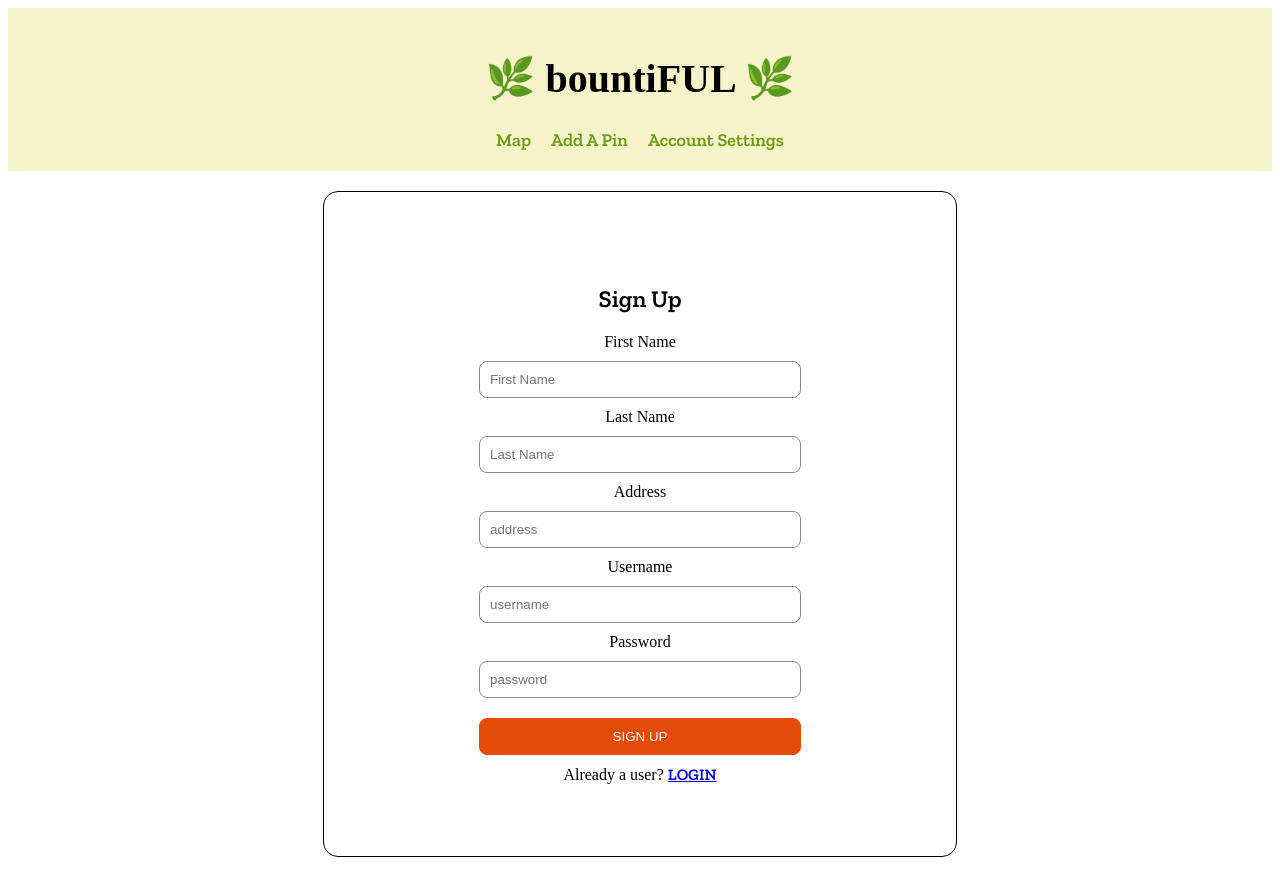
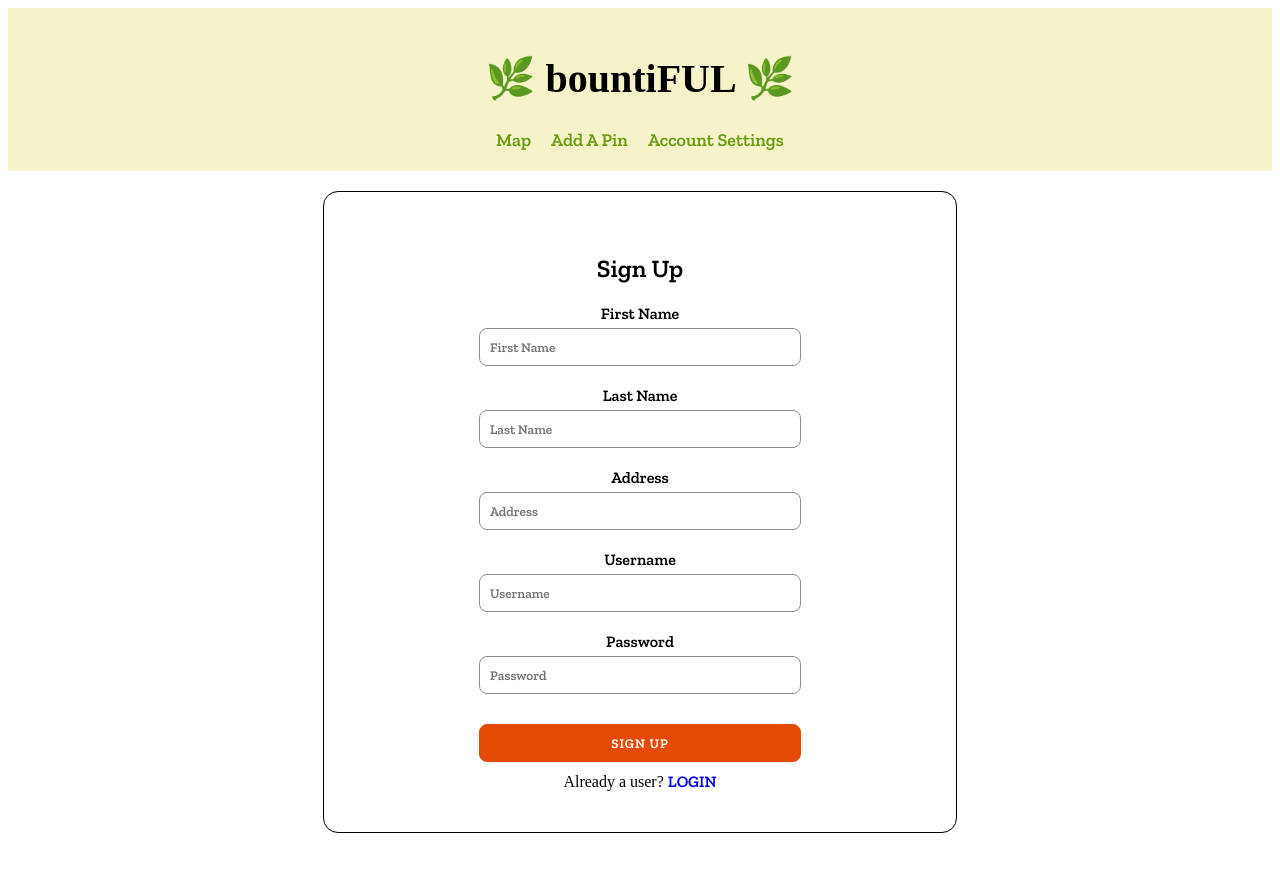
Before and after one commit to clayruh/ph5-final-bountiFUL, a React (Create React App) app in the folder client/: page /signup in a window 1280 px wide. After the commit the page ends 861 px from the top, so only its background shows below. Built offline with nearby package versions, Linux system fonts and the light colour scheme; no server answers; a web font is replaced by a local one.

Commit message:
make some input field updates

```diff
--- a/client/src/components/AddPinForm.jsx
+++ b/client/src/components/AddPinForm.jsx
@@ -122,13 +122,16 @@ export default function AddPinForm() {
         // resetting suggestions to empty, and address to the selected location
         setSuggestions([])
         setAddress(selectedLocation.name)
+        setSelectedSuggestion(selectedLocation)
         console.log("latitude", selectedLocation.latitude)
         console.log("longitude", selectedLocation.longitude)
       }
 
     return (
+        <div className="form-container">
             <form onSubmit={handleFormSubmit}>
-          <label htmlFor="upload-image">upload image</label>
+            <h2>Add a Pin</h2>
+            <label htmlFor="upload-image">Upload an image</label>
             <input
                 id="upload-image"
                 name="upload-image"
@@ -142,10 +145,10 @@ export default function AddPinForm() {
                 id="current-position"
                 name="current-position"
                 checked={optIn}
-            onChange={getCurrentPosition} />
-          <label htmlFor="current-position">use my current location</label>
+                onChange={getCurrentPosition}></input>
+            <label htmlFor="current-position">Use my current location</label>
             <br/>
-          <label htmlFor="address">address</label>
+            <label htmlFor="address">Address</label>
             <input
                 id="address"
                 name="address"
@@ -153,7 +156,7 @@ export default function AddPinForm() {
                 value={address}
                 onChange={(e) => {
                 setAddress(e.target.value)
-              setMinCharTyped(e.target.value.length >= 4)}}
+                setMinCharTyped(e.target.value.length >= 7)}}
                 disabled={optIn}
                 />
             <br/>
@@ -164,10 +167,11 @@ export default function AddPinForm() {
                 </li>
                 ) )}
             </ul>
-          <label htmlFor="comment">comment</label>
+            <label htmlFor="comment">Comment</label>
             <input type="text" name="comment"/>
             <br/>
-          <input type="submit" value="add a pin"/>
+            <input type="submit" value="ADD A PIN"/>
         </form>
+      </div>
     )
 }
--- a/client/src/components/User/Login.jsx
+++ b/client/src/components/User/Login.jsx
@@ -36,7 +36,7 @@ export default function Login() {
                 placeholder='username'
                 />
 
-                <label htmlFor="password">password</label>
+                <label htmlFor="password">Password</label>
                 <input id="password"
                 type="text"
                 onChange={handleChangePassword}
--- a/client/src/components/User/Signup.jsx
+++ b/client/src/components/User/Signup.jsx
@@ -52,7 +52,7 @@ export default function Signup() {
                 type="text"
                 onChange={handleChangeAddress}
                 value={address}
-                placeholder='address'
+                placeholder='Address'
                 />
 
                 <label htmlFor="username">Username</label>
@@ -60,7 +60,7 @@ export default function Signup() {
                 type="text"
                 onChange={handleChangeUsername}
                 value={username}
-                placeholder='username'
+                placeholder='Username'
                 />
 
                 <label htmlFor="password">Password</label>
@@ -68,7 +68,7 @@ export default function Signup() {
                 type="text"
                 onChange={handleChangePassword}
                 value={password}
-                placeholder='password'
+                placeholder='Password'
                 />
 
                 <input type="submit"
--- a/client/src/components/User/index.jsx
+++ b/client/src/components/User/index.jsx
@@ -21,6 +21,7 @@ export default function UserPanel() {
             <>
                 <h2>Hi {currentUser.fname} {currentUser.lname}</h2>
                 <p>username: {currentUser.username}</p>
+                <p>password: ********</p>
                 <p>address: {currentUser.address}</p>
 
                 <button onClick={logout}>Logout</button>
--- a/client/src/index.css
+++ b/client/src/index.css
@@ -3,6 +3,11 @@
   --header: #fff;
   --link: #6B9B12;
   --text: hsla(0, 0%, 100%, 0.88);
+}
+
+a {
+  text-decoration: none;
+  font-weight: bold;
 }
 
 /* NAVIGATION */
@@ -29,13 +34,18 @@ h1 {
 }
 /* END NAVIGATION */
 
-p, h2, h3, h4, a {
+p, h2, h3, h4, a, input, label {
   font-family: 'Zilla Slab', serif;
 }
 
 label{
+  /* font-size: 15px; */
   display: flex;
   flex-direction: row;
+}
+
+*:disabled {
+  background-color: rgb(222, 222, 222);
 }
 
 form{
@@ -43,15 +53,20 @@ form{
   flex-direction: column;
   justify-content: center;
   align-items: center;
-  height: 83vh;
+  height: 80vh;
   border: 1px solid black;
   border-radius: 15px;
   width: 50%;
   margin: 20px;
 }
 
+form h2 {
+  font-size: 25px;
+}
+
 form input{
-  margin: 10px;
+  margin: 5px;
+  margin-bottom: 20px;
   padding: 10px;
   border: 1px solid rgb(139, 139, 139);
   border-radius: 8px;
@@ -68,11 +83,22 @@ input[type=submit]{
   border: 1px solid #E64A07;
   background-color: #E64A07;
   cursor: pointer;
+  font-weight: bold;
+  letter-spacing: 0.07em;
 }
 
 @media screen and (max-width: 768px) {
   form{
     width: 100%;
+    height: 75vh;
+  }
+
+  form input{
+    width: 65%;
+  }
+
+  form input[type=submit]{
+    width: 72%;
   }
 }
 
```
Also changed, not shown: 1 other file (tests, documents, lock files or other folders). Lines whose indentation alone changed are shown as unchanged.
